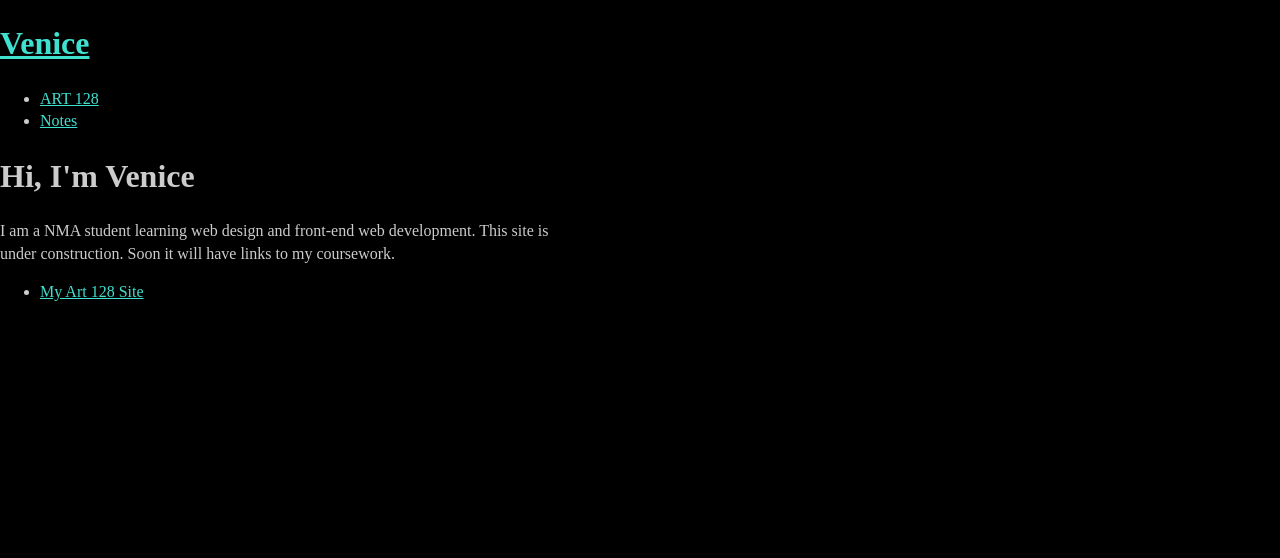
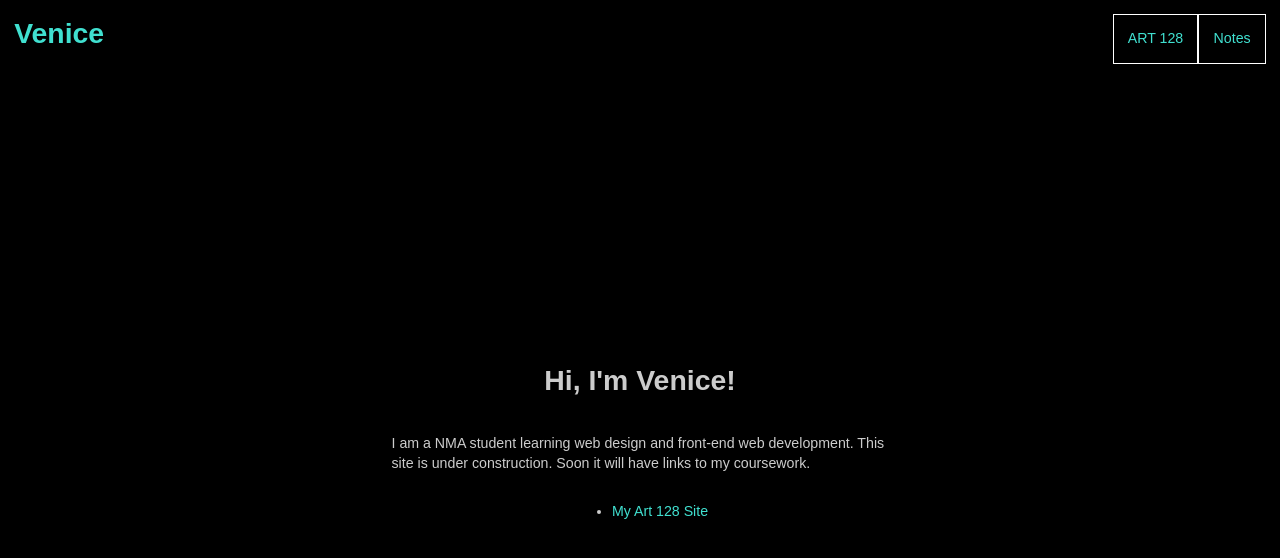
Before and after one commit to mbagolor/studentsite, a plain HTML site: page index.html in a window 1280 px wide. Drawn offline with Linux system fonts and the light colour scheme.

Commit message:
including notes

```diff
--- a/css/style.css
+++ b/css/style.css
@@ -11,8 +11,60 @@ a { color: turquoise}
 
 /* TYPOGRAPHY */
 body {
-    font-family:Arial, Helvetica, sans-serif
+    font-family:Arial, Helvetica, sans-serif;
     font-size: 88.75%; /* 14px */
     line-height:1.4;
 }
 p {max-width: 35em;}
+a { text-decoration: none;}
+
+/* LAYOUT */
+body{
+    min-height: 100vh;
+    display: grid;
+    grid-template-rows: auto 1fr;
+}
+
+
+/* SITE STRUCTURE */
+.site-header {
+    display: flex;
+    justify-content: space-between;
+    padding: 1em;
+}
+
+.site-header h1 {
+    margin: 0;
+}
+
+/* SITE NAV */
+.site-header ul {
+    display: flex;
+    list-style: none;
+    margin: 0;
+    padding: 0;
+}
+
+.site-nav a {
+    padding: 1em;
+    border: 1px solid white;
+    display: block;
+}
+
+/* SITE MAIN */
+.site-main {
+    display: flex ;
+    flex-direction: column;
+    justify-content: center;
+    align-items: center;
+}
+
+
+/* FOR TESTING ONLY */
+
+* body {
+    background: rgba(0,0,0,1);
+}
+/* .site-header { background-color: rgba(255,0,0,.3);} */
+/* .site-main { background-color: rgba(0,255,0,.3);} */
+/* body background-color: rgba(255, 255, 255, 0.3);}   */
--- a/index.html
+++ b/index.html
@@ -1,5 +1,6 @@
 <!doctype html>
 <html lang="en">
+
     <head>
         <meta charset="utf-8" />
         <title>Ma Venice Bagolor</title>
@@ -13,7 +14,6 @@
 
         <!-- MAIN CSS -->
         <link href="css/style.css" rel="stylesheet" type="text/css" />
-
 </head>
 
 <body>
@@ -31,12 +31,13 @@
         </nav>
 
     </header>
+
     <main class="site-main">
 
 
 
 
-        <h1>Hi, I'm Venice</h1>
+        <h1>Hi, I'm Venice!</h1>
         <p>I am a NMA student learning web design and front-end web development.
             This site is under construction. Soon it will have links to my coursework.</p>
 
```
Also changed, not shown: art128/index.html (+22 -1 lines), notes/index.html (added, +32 -0 lines), 1 other file.
